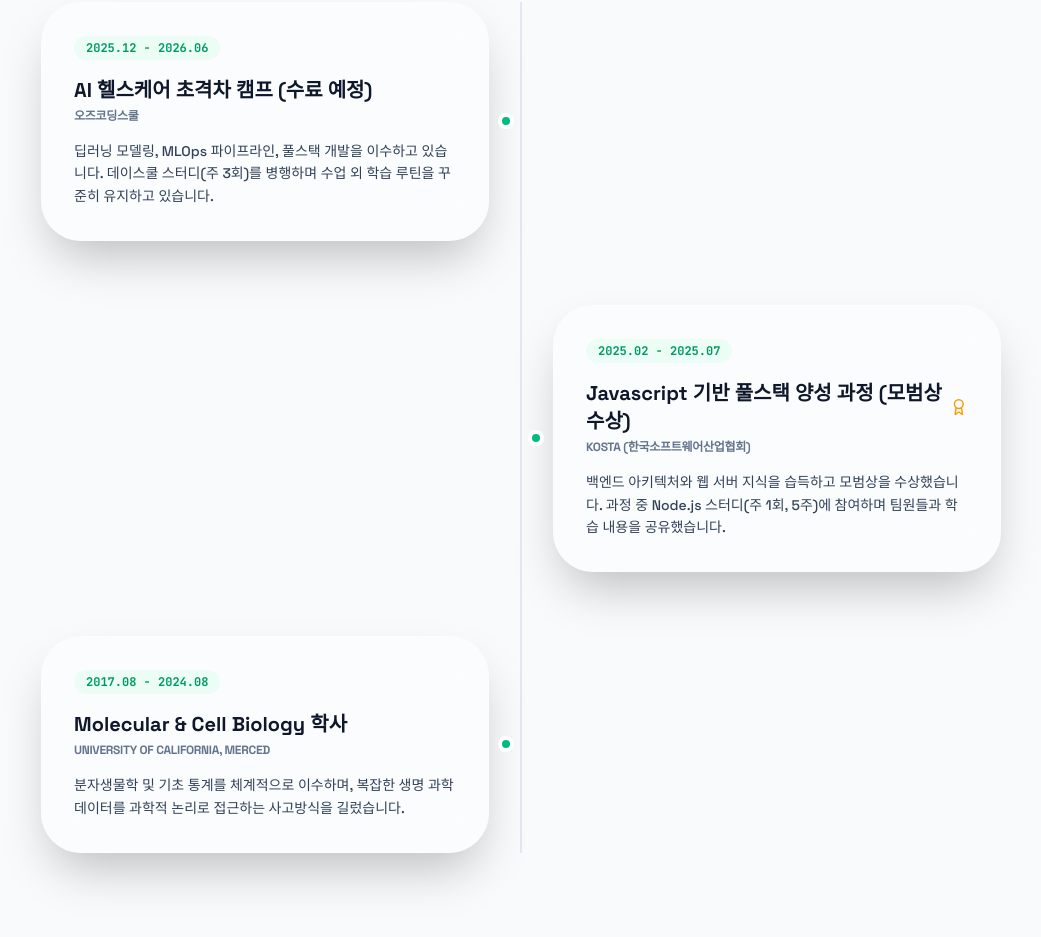
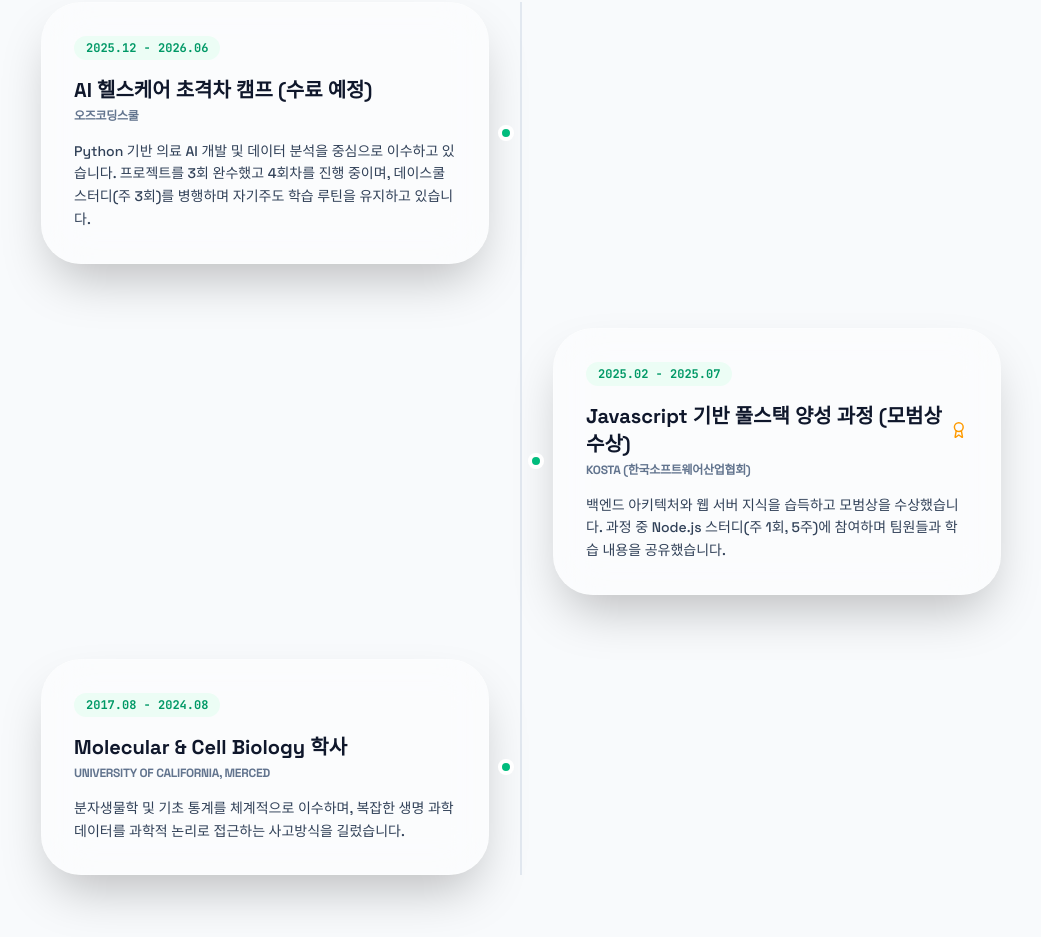
Before and after one commit to kmh8405/ai_portfolio, a React (Vite) app: page / in a window 1280 px wide. Shown: the part 3671-4608 px from the top of the page, without its empty margins (119-1160 px from the left). Built offline with nearby package versions, Linux system fonts and the light colour scheme.

Commit message:
fix: clarify ozcoding education desc to Python/AI focus, remove misleading fullstack mention

```diff
--- a/src/App.tsx
+++ b/src/App.tsx
@@ -256,7 +256,7 @@ const EDUCATION: Education[] = [
     title: "AI 헬스케어 초격차 캠프 (수료 예정)",
     period: "2025.12 - 2026.06",
     institution: "오즈코딩스쿨",
-    description: "딥러닝 모델링, MLOps 파이프라인, 풀스택 개발을 이수하고 있습니다. 데이스쿨 스터디(주 3회)를 병행하며 수업 외 학습 루틴을 꾸준히 유지하고 있습니다.",
+    description: "Python 기반 의료 AI 개발 및 데이터 분석을 중심으로 이수하고 있습니다. 프로젝트를 3회 완수했고 4회차를 진행 중이며, 데이스쿨 스터디(주 3회)를 병행하며 자기주도 학습 루틴을 유지하고 있습니다.",
   },
   {
     title: "Javascript 기반 풀스택 양성 과정 (모범상 수상)",
```
